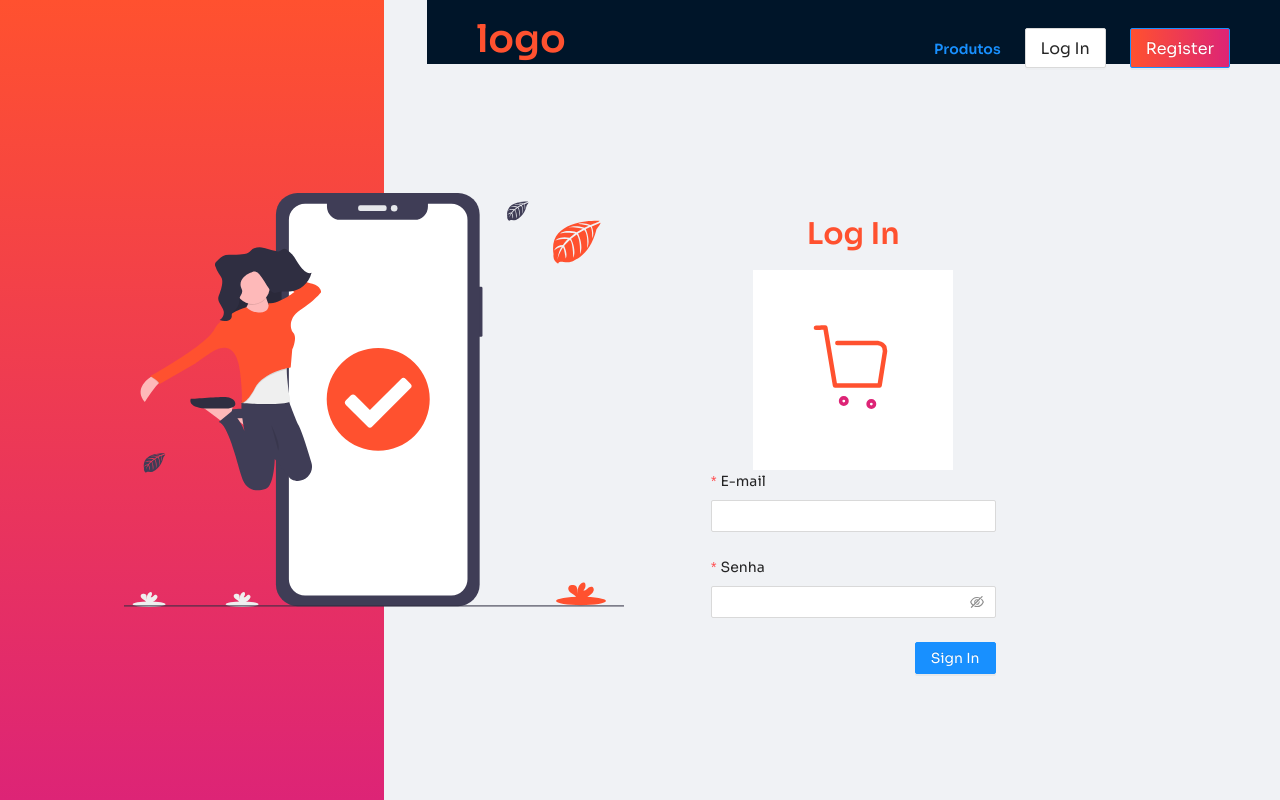
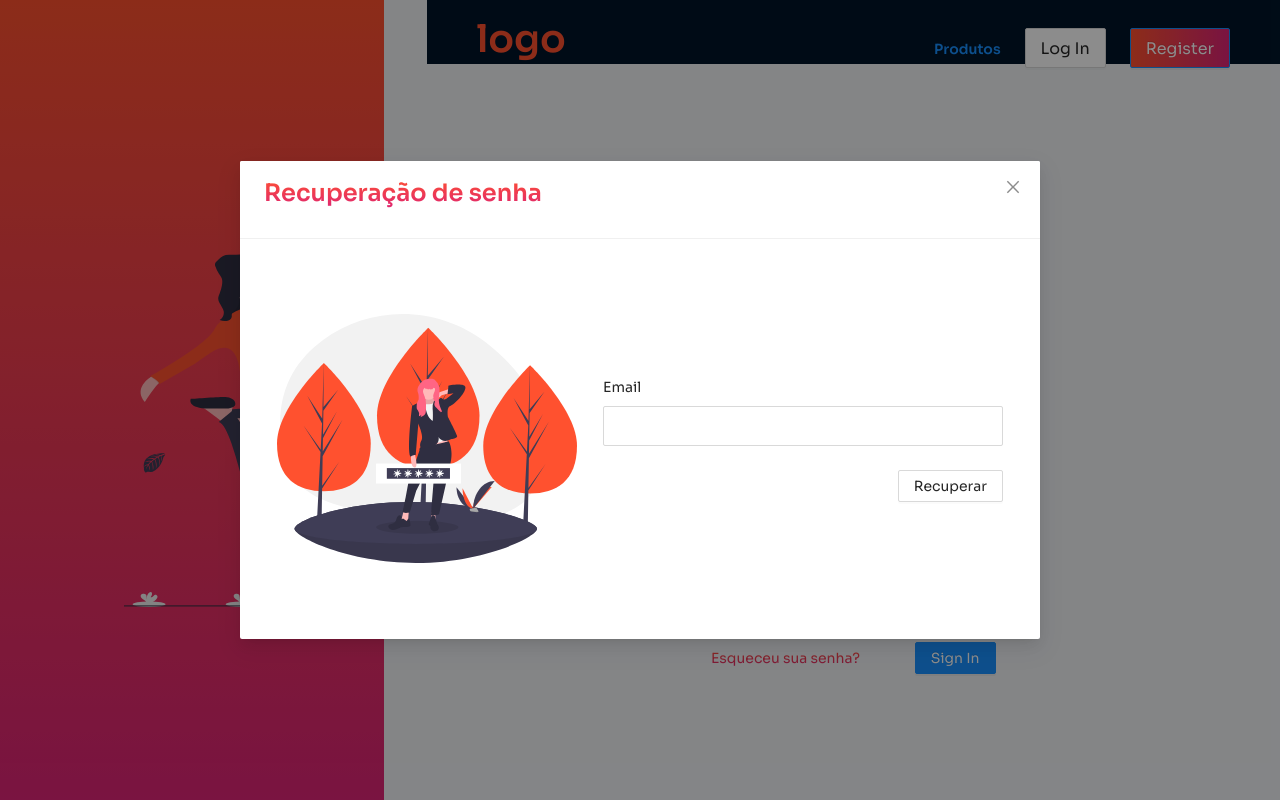
Before and after one commit to w1redl4in/ecommerce-frontend, a React (Create React App) app: page /login in a window 1280 px wide. Built offline with nearby package versions, Linux system fonts and the light colour scheme.

Commit message:
feat: front modal - missing integration

```diff
--- /dev/null
+++ b/src/pages/LogIn/ForgotPasswordModal.tsx
@@ -0,0 +1,53 @@
+import React from 'react';
+import { Button, Form, Input, Modal, Row, Typography } from 'antd';
+import theme from '../../theme/theme';
+import ForgotPassword from '../../assets/forgot-passsword.svg';
+
+const ForgotPasswordModal: React.FC = () => {
+  return (
+    <Modal
+      width={800}
+      visible
+      bodyStyle={{ height: 400 }}
+      footer={null}
+      centered
+      title={
+        <Typography.Title level={3} style={theme.gradientText}>
+          Recuperação de senha
+        </Typography.Title>
+      }
+    >
+      <Row
+        justify="center"
+        align="middle"
+        style={{ width: '100%', height: '100%' }}
+      >
+        <Row
+          align="middle"
+          justify="space-around"
+          style={{ width: '100%', height: '100%' }}
+        >
+          <img src={ForgotPassword} alt="forgot password" width="300" />
+          <Form layout="vertical">
+            <Form.Item
+              label="Email"
+              rules={[
+                {
+                  required: true,
+                  type: 'email',
+                },
+              ]}
+            >
+              <Input size="large" style={{ width: 400 }} />
+            </Form.Item>
+            <Row justify="end">
+              <Button>Recuperar</Button>
+            </Row>
+          </Form>
+        </Row>
+      </Row>
+    </Modal>
+  );
+};
+
+export default ForgotPasswordModal;
--- a/src/pages/LogIn/Form.tsx
+++ b/src/pages/LogIn/Form.tsx
@@ -6,6 +6,7 @@ import Theme from '../../theme/theme';
 import { useDispatch, useSelector } from 'react-redux';
 import { fetchLoginAction } from '../../store/modules/auth';
 import { AppState } from '../../store/rootReducer';
+import theme from '../../theme/theme';
 
 type Login = {
   email: string;
@@ -68,7 +69,12 @@ const LogInForm: React.FC = () => {
       >
         <Input.Password />
       </Form.Item>
-      <Row justify="end">
+      <Row justify="space-between" align="middle">
+        <Row style={{ cursor: 'pointer' }}>
+          <Typography.Text style={theme.gradientText} underline>
+            Esqueceu sua senha?
+          </Typography.Text>
+        </Row>
         <Button type="primary" htmlType="submit" loading={isLoading}>
           Sign In
         </Button>
--- a/src/pages/LogIn/index.tsx
+++ b/src/pages/LogIn/index.tsx
@@ -1,6 +1,7 @@
 import React from 'react';
 import { Row, Col } from 'antd';
 import LogInForm from './Form';
+import ForgotPasswordModal from './ForgotPasswordModal';
 
 const LogIn: React.FC = () => {
   return (
@@ -8,6 +9,7 @@ const LogIn: React.FC = () => {
       <Col span={8}>
         <LogInForm />
       </Col>
+      <ForgotPasswordModal />
     </Row>
   );
 };
```
Also changed, not shown: src/assets/forgot-passsword.svg (added), 1 other file (tests, documents, lock files or other folders).
